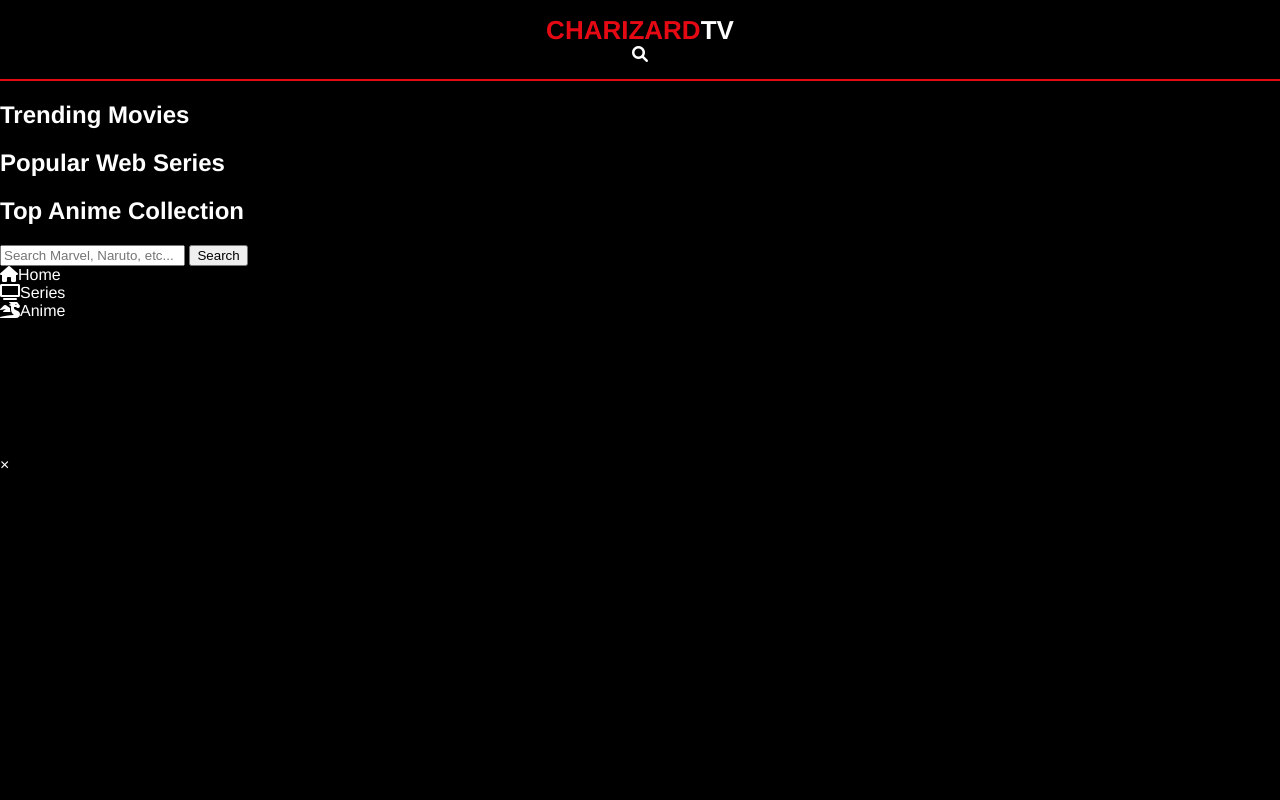
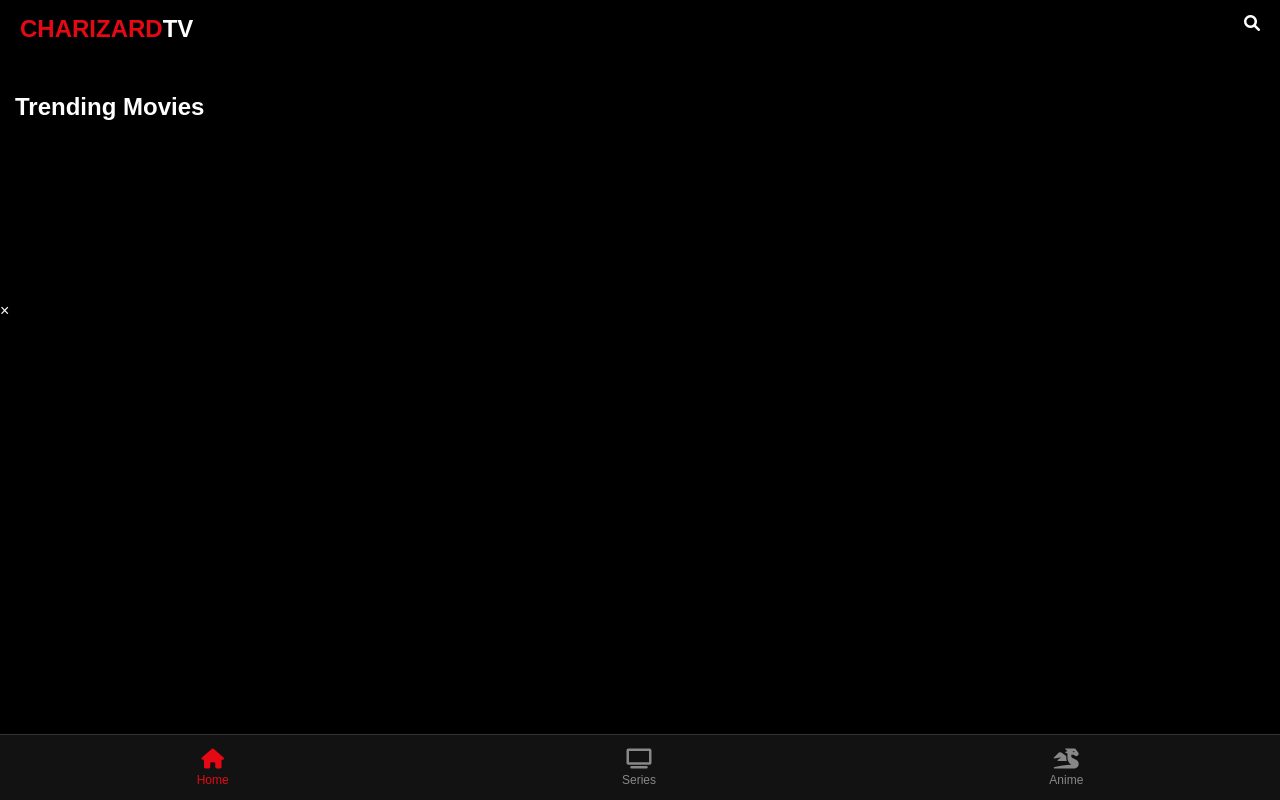
Before and after one commit to kaihiwatari4925-cpu/MovieMaza-Official, a plain HTML site: page index.html in a window 1280 px wide. Drawn offline with Linux system fonts and the light colour scheme.

Commit message:
Update style.css

```diff
--- a/style.css
+++ b/style.css
@@ -1,24 +1,22 @@
-:root { --red: #E50914; --black: #000; --card: #121212; }
-body { background: var(--black); color: white; font-family: 'Helvetica Neue', Arial; margin: 0; }
+:root { --red: #E50914; --black: #000; --nav-bg: #121212; }
+body { background: var(--black); color: #fff; font-family: 'Arial', sans-serif; margin: 0; padding-bottom: 70px; }
 
-header { padding: 15px; background: rgba(0,0,0,0.9); position: sticky; top: 0; z-index: 100; text-align: center; border-bottom: 2px solid var(--red); }
-.logo { font-size: 26px; font-weight: 900; color: var(--red); }
-.logo span { color: white; }
+/* Header & Pages */
+header { display: flex; justify-content: space-between; padding: 15px 20px; background: rgba(0,0,0,0.9); }
+.logo { font-size: 24px; font-weight: 900; color: var(--red); }
+.logo span { color: #fff; }
+.app-page { display: none; padding: 15px; }
+.app-page.active { display: block; }
 
-.search-box { background: #222; margin: 10px 15px; border-radius: 20px; padding: 5px 15px; display: flex; }
-#search { background: none; border: none; color: white; width: 100%; padding: 10px; outline: none; }
+/* Grid & Rows like Movie Box */
+.horizontal-row { display: flex; overflow-x: auto; gap: 12px; padding-bottom: 10px; scrollbar-width: none; }
+.vertical-grid { display: grid; grid-template-columns: repeat(auto-fill, minmax(110px, 1fr)); gap: 15px; }
 
-.category-tabs { display: flex; justify-content: center; gap: 10px; padding: 15px; }
-.tab-btn { background: #333; border: none; color: white; padding: 8px 18px; border-radius: 20px; font-weight: bold; cursor: pointer; }
-.tab-btn.active { background: var(--red); }
+.movie-card { min-width: 120px; border-radius: 8px; overflow: hidden; background: #1a1a1a; }
+.movie-card img { width: 100%; height: 170px; object-fit: cover; }
 
-#hero-banner { height: 280px; background-size: cover; background-position: center; margin: 10px; border-radius: 12px; position: relative; display: flex; align-items: flex-end; padding: 20px; }
-#hero-banner::after { content: ''; position: absolute; inset: 0; background: linear-gradient(transparent, var(--black)); }
-
-.pro-grid { display: grid; grid-template-columns: repeat(auto-fill, minmax(110px, 1fr)); gap: 12px; padding: 15px; }
-.movie-card { background: var(--card); border-radius: 8px; overflow: hidden; transition: 0.3s; }
-.movie-card img { width: 100%; height: 160px; object-fit: cover; }
-
-.ep-grid { display: grid; grid-template-columns: repeat(auto-fill, minmax(50px, 1fr)); gap: 10px; padding: 15px; }
-.ep-box { background: #222; border: 1px solid #444; color: white; padding: 10px; border-radius: 5px; text-align: center; cursor: pointer; }
-.ep-box:hover { background: var(--red); border-color: var(--red); }
+/* Bottom Nav like Screenshot 1000310395 */
+.bottom-nav { position: fixed; bottom: 0; width: 100%; height: 65px; background: var(--nav-bg); display: flex; justify-content: space-around; align-items: center; border-top: 1px solid #333; z-index: 1000; }
+.nav-item { color: #888; text-align: center; font-size: 12px; cursor: pointer; }
+.nav-item.active { color: var(--red); }
+.nav-item i { font-size: 20px; display: block; margin-bottom: 4px; }
```
